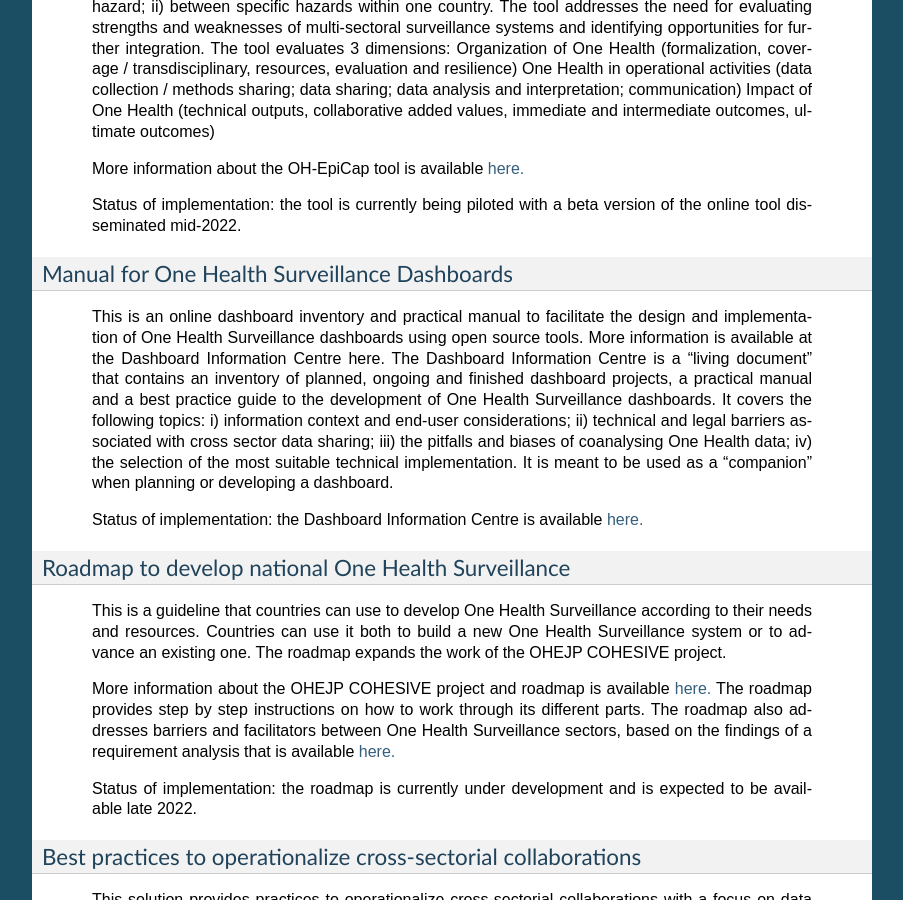
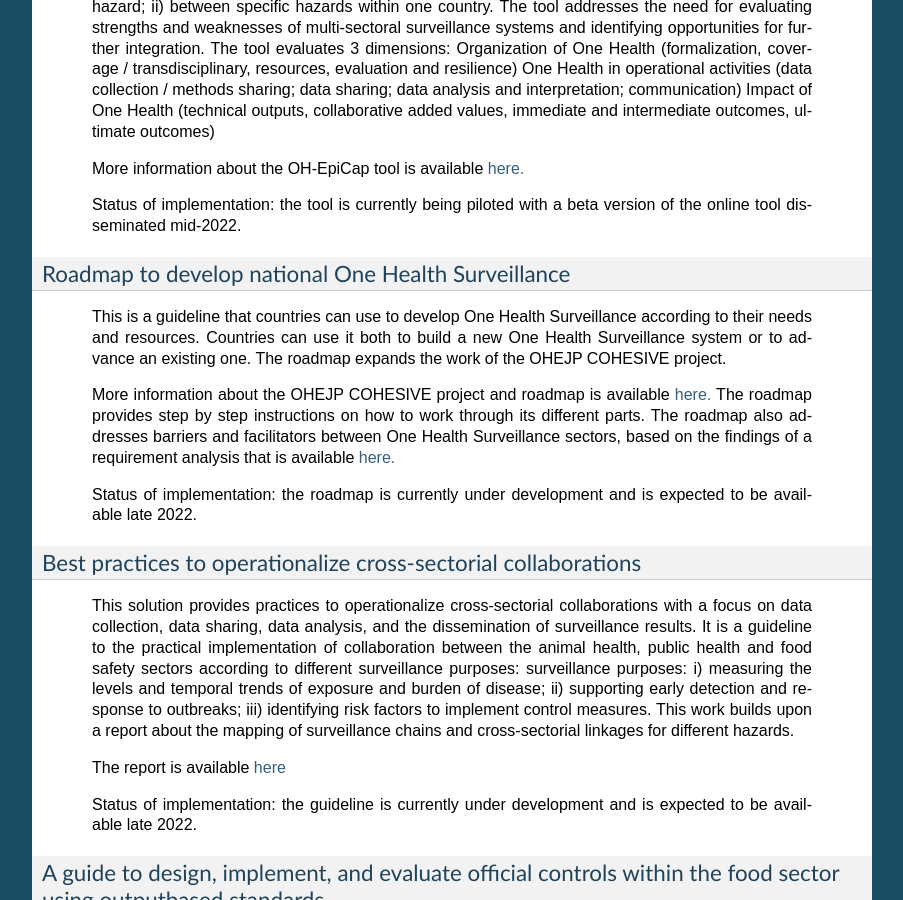
Before and after one commit to EJP-ORION/OH-Surveillance-Codex, a Sphinx documentation site: the page built from docs/1-the-planning-and-management-principle.rst, in a window 1280 px wide and 900 px high, scrolled down 2258 px. Shown: the whole window, without its empty margins (198-1101 px from the left). Built offline with Sphinx 7.4.7, drawn with Linux system fonts in a browser that asks for light colours; some of the changed text lies outside the part shown.

Commit message:
exclude wrong section

```diff
--- a/docs/1-the-planning-and-management-principle.rst
+++ b/docs/1-the-planning-and-management-principle.rst
@@ -133,22 +133,6 @@ OH-EpiCap tool
 
   Status of implementation: the tool is currently being piloted with a beta version of the online tool disseminated mid-2022.
 
-
-Manual for One Health Surveillance Dashboards
-'''''''''''''''''''''''''''''''''''''''''''''
-
-  This is an online dashboard inventory and practical manual to facilitate the design and implementation of
-  One Health Surveillance dashboards using open source tools. More information is available at the
-  Dashboard Information Centre here.
-  The Dashboard Information Centre is a “living document” that contains an inventory of planned, ongoing and
-  finished dashboard projects, a practical manual and a best practice guide to the development of One Health
-  Surveillance dashboards. It covers the following topics: i) information context and end-user considerations; ii)
-  technical and legal barriers associated with cross sector data sharing; iii) the pitfalls and biases of coanalysing
-  One Health data; iv) the selection of the most suitable technical implementation. It is meant to be
-  used as a “companion” when planning or developing a dashboard.
-
-  Status of implementation: the Dashboard Information Centre is available `here. <https://sva-se.github.io/MATRIX-dashboards/>`_
-
 Roadmap to develop national One Health Surveillance
 '''''''''''''''''''''''''''''''''''''''''''''''''''
 
```
